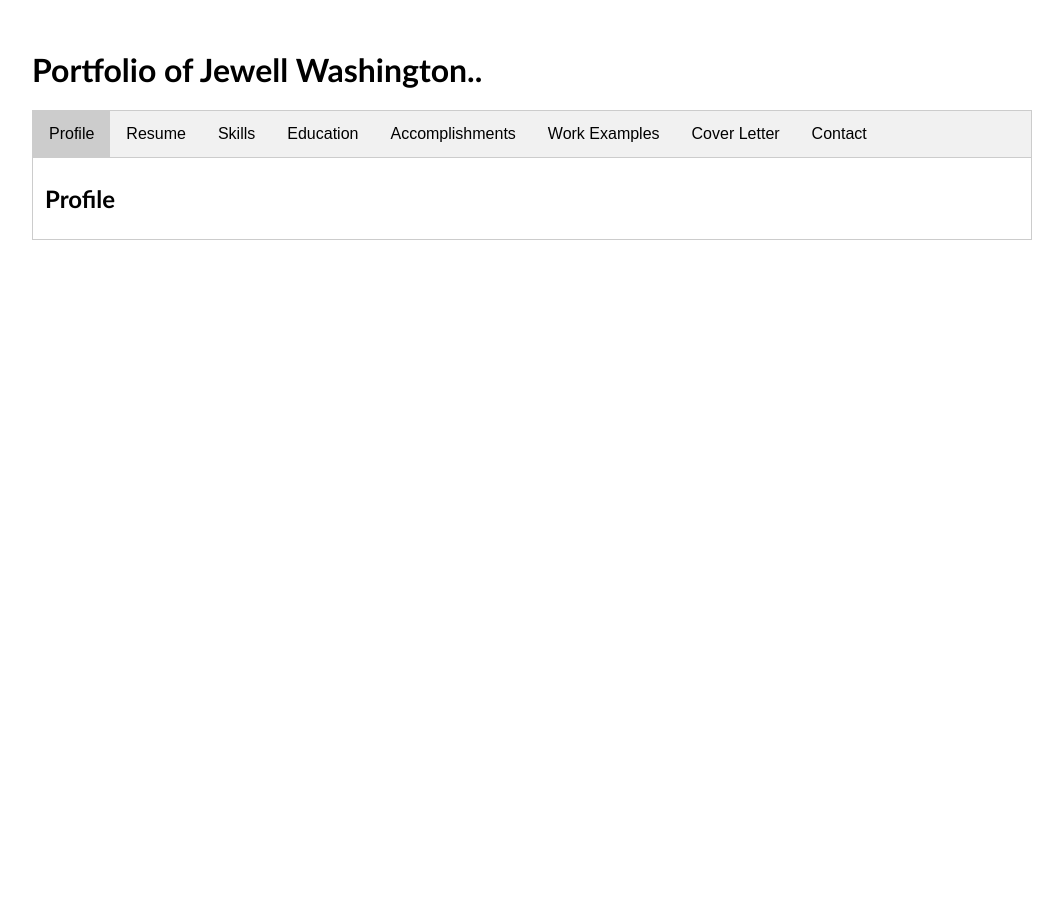
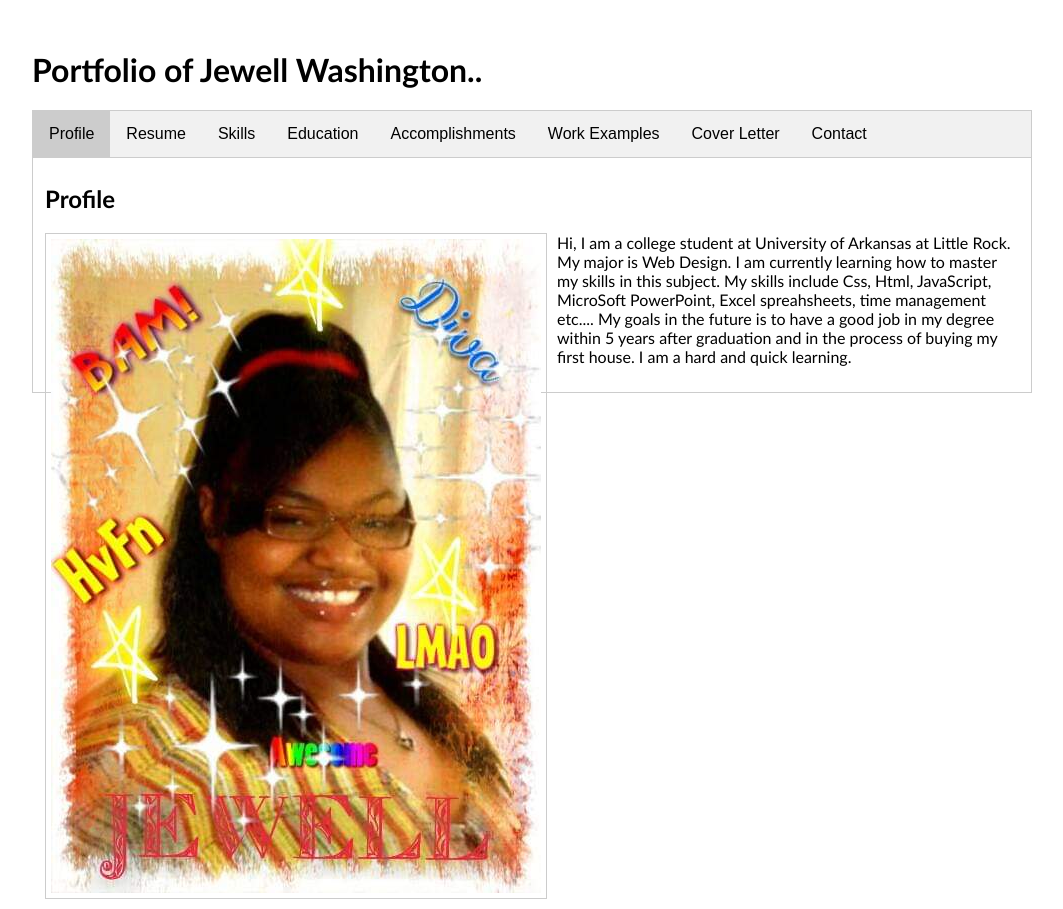
Before and after one commit to JewellWashington/Portfolio, a plain HTML site: page index.html in a window 1280 px wide. Shown: the whole page, without its empty margins (108-1171 px from the left). Before the commit the page ends 800 px from the top, so only its background shows below. Drawn offline with Linux system fonts and the light colour scheme.

Commit message:
first change

```diff
--- a/assets/style/studentportfolio.css
+++ b/assets/style/studentportfolio.css
@@ -27,6 +27,8 @@ p {
     margin-bottom: 10px;
 	padding: 5px;
 	border: 1px solid #CCC;
+	width:100;
+	height: auto;
 }
 
 /* tutorial styles */
--- a/index.html
+++ b/index.html
@@ -3,10 +3,6 @@
 <head>
     <meta charset="utf-8">
     <meta http-equiv="X-UA-Compatible" content="IE=edge,chrome=1">
-    <title>Your Name</title>
-    <meta name="description" content="Your Description">
-    <meta name="keywords" content="Your, Key, Words">
-    <meta name="author" content="Your Name">
     <meta name="viewport" content="width=device-width, initial-scale=1">
     <link rel="stylesheet" href="assets/style/studentportfolio.css">
 </head>
@@ -29,6 +25,13 @@
         <!-- Begin Home Section -->
         <div id="Home" class="tabcontent">
               <h2>Profile</h2>
+              <p><img class="img-style-1" src="assets/images/me2.jpg">Hi, I am a college student at University of Arkansas at Little Rock. My
+              major is Web Design. I am currently learning how to master my skills in this
+              subject. My skills include Css, Html, JavaScript, MicroSoft PowerPoint, Excel
+              spreahsheets, time management etc.... My goals in the future is to have a good
+              job in my degree within 5 years after graduation and in the process of buying my
+              first house. I am a hard and quick learning.
+              </p>
         </div>
 
         <!-- Begin Skills Section -->
```
Also changed, not shown: assets/images/me2.jpg (added), assets/images/portfolio.jpg (added), assets/images/portfolio_pic.jpg (added).
